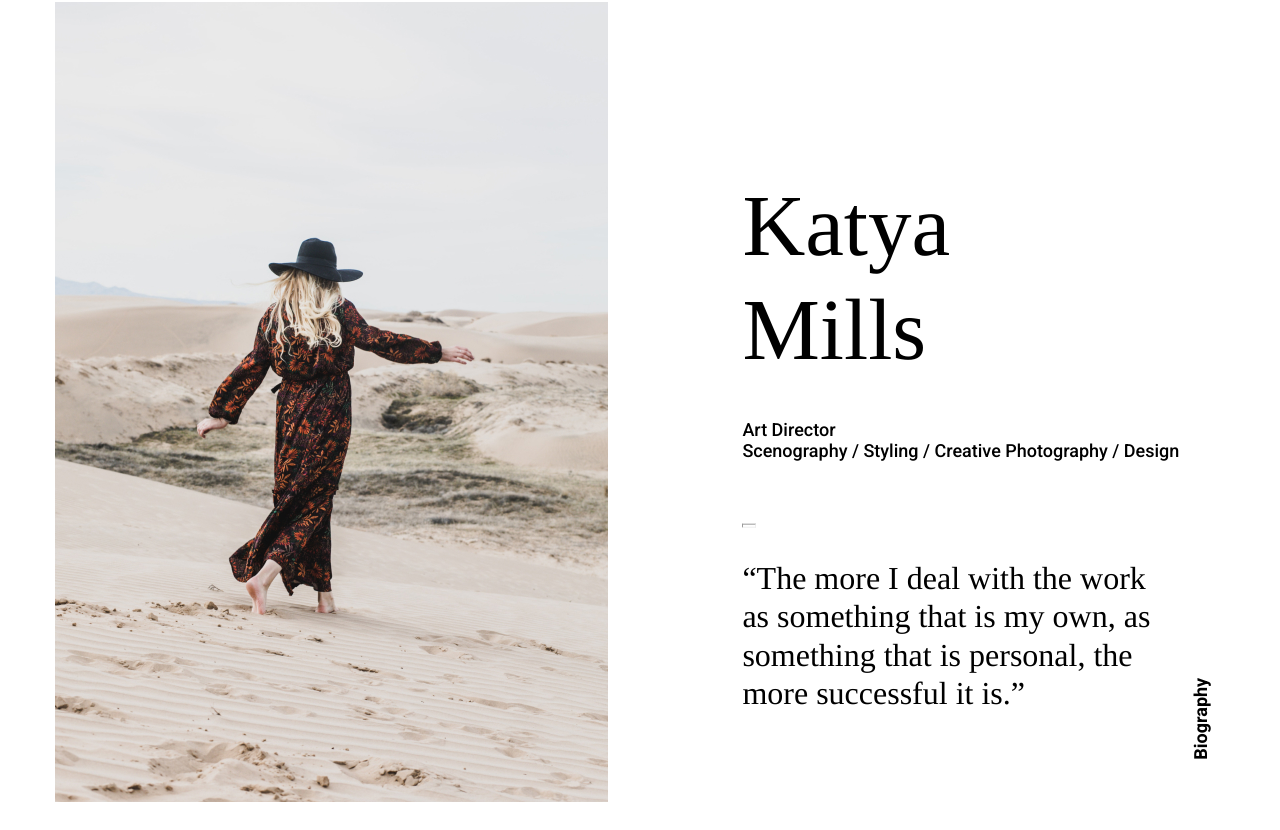
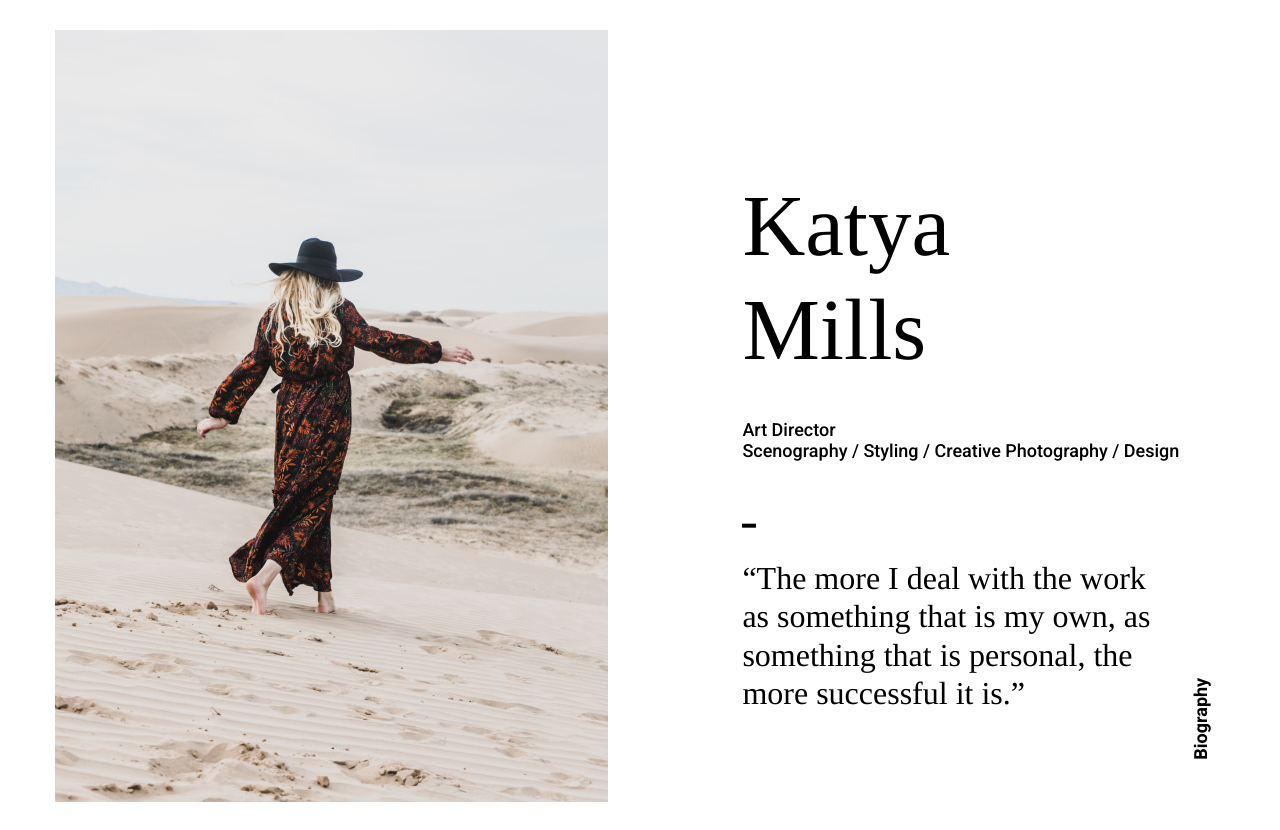
Before and after one commit to SokolovGorge/otus-css-sokolov, a plain HTML site: page index.html in a window 1280 px wide. Shown: the part 770-1600 px from the top of the page. Drawn offline with Linux system fonts and the light colour scheme; files whose address does not match are found by name.

Commit message:
fix remarks

```diff
--- a/style/style.css
+++ b/style/style.css
@@ -146,6 +146,7 @@ section {
 
 .biography-left {
   text-align: right;
+  overflow: hidden;
 }
 
 .biography-right {
@@ -155,9 +156,10 @@ section {
 .biographi-separator {
   width: 14px;
   height: 4px;
-  margin-top: 62px;
-  margin-bottom: 31px;
-  color: black;
+  margin-top: 3.875em;
+  margin-bottom: 1.9375em;
+  background-color: black;
+  border: none;
 }
 .katya-image {
   position: absolute;
```
